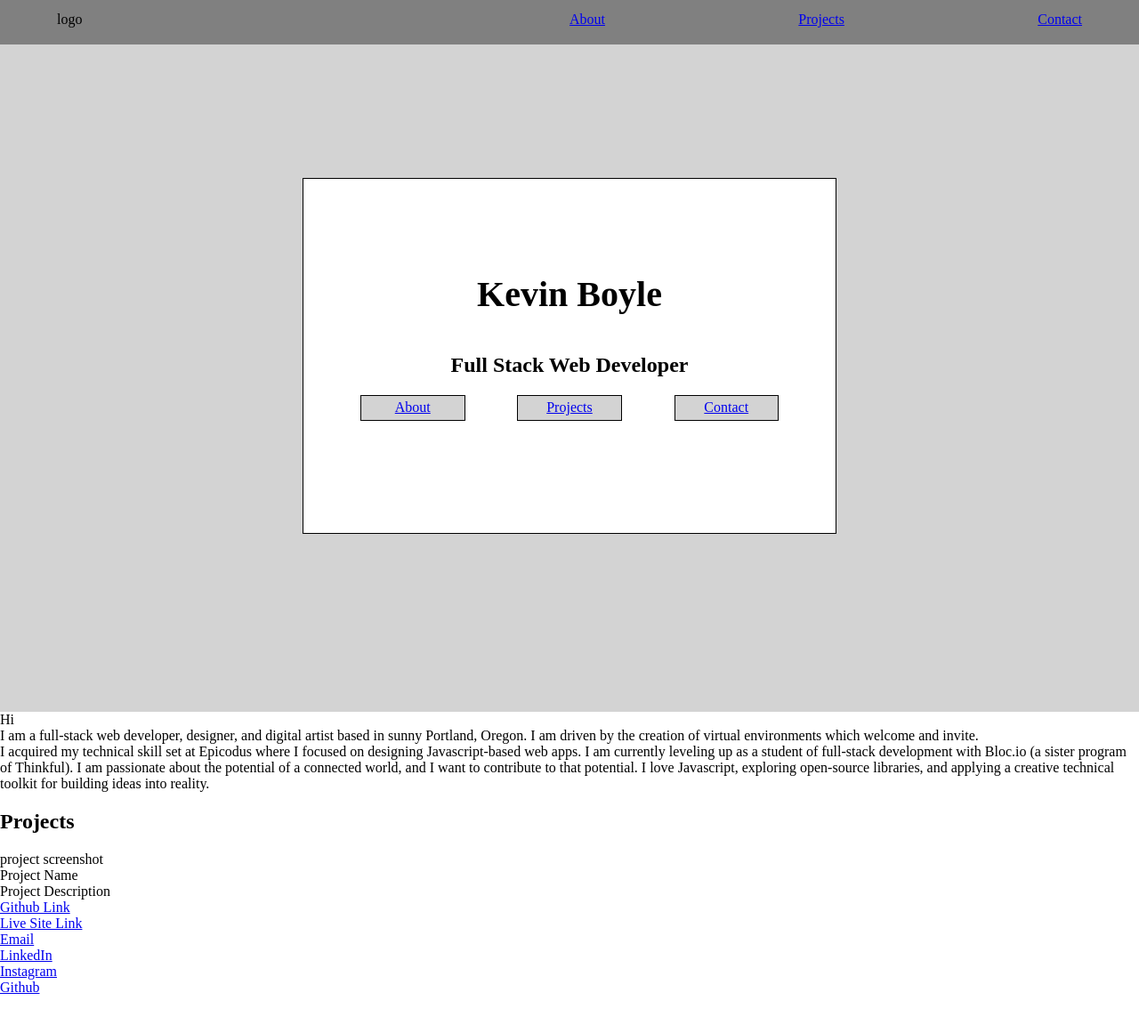
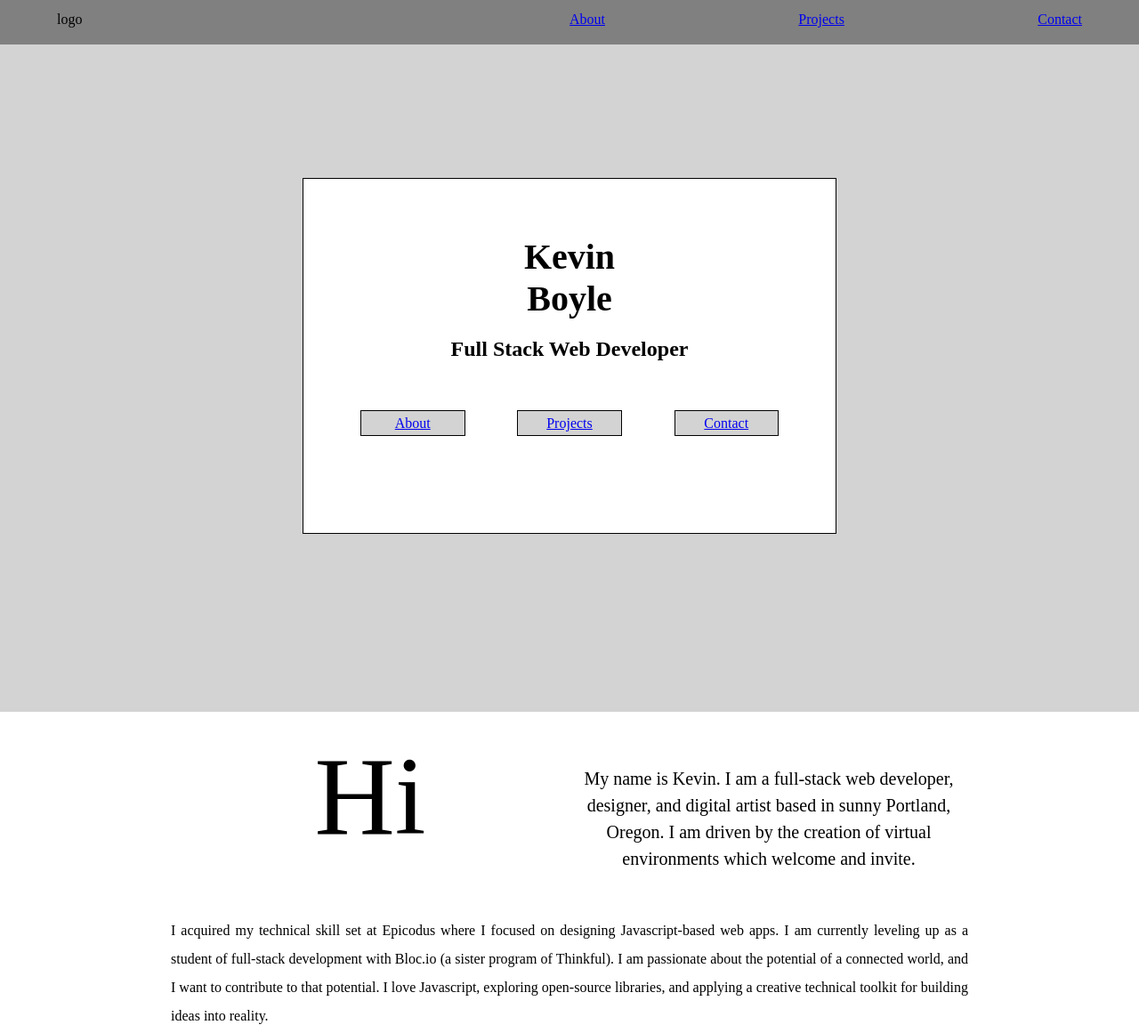
Before and after one commit to k3vnb/portfolio_wireframe, a plain HTML site: page index.html in a window 1280 px wide. Shown: the top 1161 px of the page at 89% size. Before the commit the page ends 1119 px from the top, so only its background shows below. Drawn offline with Linux system fonts and the light colour scheme.

Commit message:
add styling to about page

```diff
--- a/index.html
+++ b/index.html
@@ -26,9 +26,9 @@
                 </nav>
         </header>
         <main>
-            <section class="splash-page-container">
+            <section class="splash-page-container page">
                 <section class="splash-page-main-content">
-                    <h1>Kevin Boyle</h1>
+                    <h1>Kevin <br /> Boyle</h1>
                     <h2>Full Stack Web Developer</h2>
                     <nav class="page-links">
                         <a href="#">
@@ -49,12 +49,12 @@
                         Hi
                     </div>
                     <div class="about-section-top-line-right">
-                        I am a full-stack web developer, designer, and digital artist based in sunny Portland, Oregon.  I am driven by the creation of virtual environments which welcome and invite.
+                        My name is Kevin. I am a full-stack web developer, designer, and digital artist based in sunny Portland, Oregon.  I am driven by the creation of virtual environments which welcome and invite.
                     </div>
+                </div>
                     <div class="about-section-bottom-line">
                         I acquired my technical skill set at Epicodus where I focused on designing Javascript-based web apps. I am currently leveling up as a student of full-stack development with Bloc.io (a sister program of Thinkful). I am passionate about the potential of a connected world, and I want to contribute to that potential.  I love Javascript, exploring open-source libraries, and applying a creative technical toolkit for building ideas into reality.
                     </div>
-                </div>
             </section>
             <section class="projects-section">
                 <div class="projects-section-hero">
--- a/main.css
+++ b/main.css
@@ -37,29 +37,101 @@
 
 .splash-page-main-content {
     height: 50%;
-    max-height: 400px;
+    max-height: 500px;
     width: 80%;
     max-width: 600px;
     background-color: white;
     border: 1px solid black;
     padding: 5%;
     text-align: center;
+    padding: 5%;
+    display: flex;
+    flex-direction: column;
 }
 
 .splash-page-main-content h1 {
     font-size: 40px;
-    margin: 9%;
+    margin: 0%;
 }
 
+
 .splash-page-main-content .page-links {
+    height: 30%;
     display: flex;
+    flex-direction: column;
     justify-content: space-between;
+    align-items: center;
     margin-top: 2%;
 }
 
 .splash-page-main-content .page-links a {
     border: .5px solid black;
     padding: 1% 2%;
-    width: 25%;
+    width: 80%;
     background-color: lightgrey;
 }
+@media screen and (min-width: 550px){
+    .splash-page-main-content .page-links {
+        display: flex;
+        flex-direction: row;
+        justify-content: space-between;
+        margin-top: 2%;
+    }
+
+    .splash-page-main-content .page-links a {
+        border: .5px solid black;
+        padding: 1% 2%;
+        width: 25%;
+        background-color: lightgrey;
+    }
+}
+
+/* About Section */
+
+.about-section-container {
+    height: 100vh;
+    margin-top: 60px;
+    padding: 0% 8%;
+}
+
+.about-section-top-line {
+    text-align: center;
+    line-height: 36px;
+}
+
+.about-section-top-line-left {
+    font-size: 50px;
+    margin-bottom: 50px;
+}
+.about-section-top-line-right {
+    font-size: 20px;
+}
+
+.about-section-bottom-line {
+    text-align: justify;
+    margin-top: 50px;
+    line-height: 22px;
+}
+
+@media screen and (min-width: 550px){
+    .about-section-container {
+        padding: 0% 15%;
+    }
+    .about-section-top-line {
+        display: flex;
+        align-items: center;
+    }
+    .about-section-top-line div {
+        width: 50%;
+    }
+    .about-section-top-line-left {
+        font-size: 125px;
+    }
+    .about-section-top-line-right {
+        font-size: 20px;
+        line-height: 30px;
+    }
+    .about-section-bottom-line {
+        line-height: 32px;
+    }
+}
```
